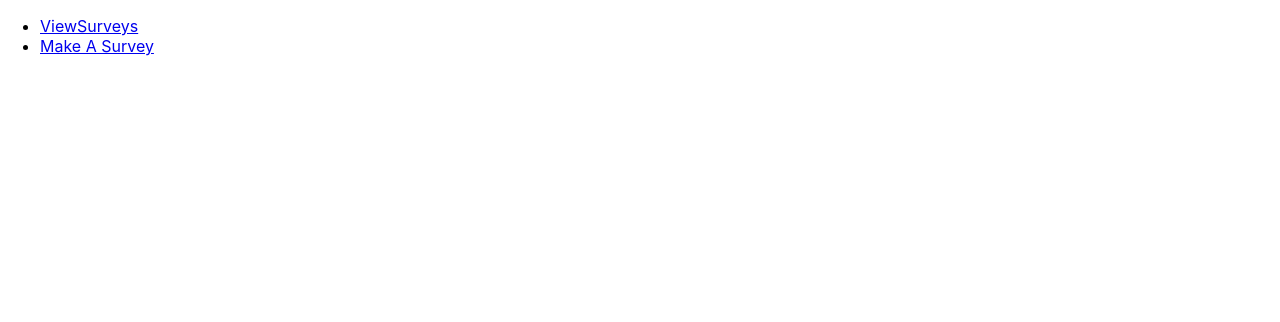
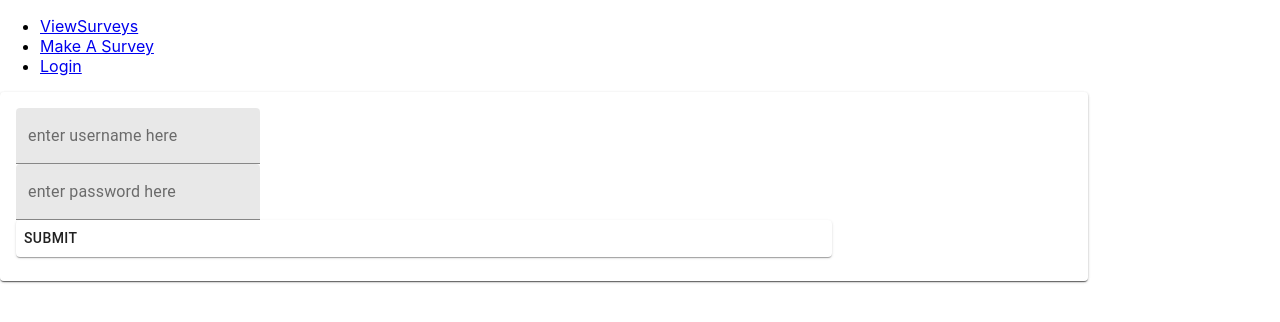
Before and after one commit to sTingley/SurveyMe, a React (Create React App) app in the folder frontend/: page /Login in a window 1280 px wide. Shown: the top 322 px of the page. Built offline with nearby package versions, Linux system fonts and the light colour scheme.

Commit message:
i made a login page

```diff
--- a/frontend/src/App.js
+++ b/frontend/src/App.js
@@ -7,6 +7,7 @@ import {
 } from "react-router-dom";
 import SurveyDashboard from './components/SurveyDashboard';
 import MakeASurvey from './components/MakeASurvey';
+import Login from './components/Login';
 
 
 
@@ -35,6 +36,9 @@ export default function App() {
             <li>
               <Link to="/MakeASurvey">Make A Survey</Link>
             </li>
+            <li>
+                <Link to="/Login">Login</Link>
+            </li>
           </ul>
         </nav>
 
@@ -50,6 +54,11 @@ export default function App() {
             <MakeASurvey/>
           </Route>
         </Switch>
+        <Switch>
+          <Route path='/Login'>
+            <Login/>
+          </Route>
+        </Switch>
       </div>
     </Router>
   );
--- /dev/null
+++ b/frontend/src/components/Login.js
@@ -0,0 +1,50 @@
+import React, { useState } from 'react';
+import  { TextField } from '@material-ui/core';
+import Card from '@material-ui/core/Card';
+import CardAction from '@material-ui/core/Card';
+import CardContent from '@material-ui/core/CardContent';
+import Button from '@material-ui/core/Button';
+import Paper from '@material-ui/core/Paper'
+
+export default function Login(props) {
+    const [username, setUsername] = useState('');
+    const [password, setPassword] = useState('');
+
+
+    const handleChange = (e) => {
+        if(e.target.id==='password')
+            setPassword(e.target.value);
+        if(e.target.id==='username')
+            setUsername(e.target.value);
+    }
+
+    return (
+        <Paper style={{width: '85%'}}>
+            <Card>
+                <CardContent style={{width: '75%'}}>
+                    <TextField
+                        value={username}
+                        key={'username'}
+                        onChange={handleChange}
+                        id={'username'}
+                        label='enter username here'
+                        variant='filled'
+                    /><br></br>
+                    <TextField
+                        value={password}
+                        key={'password'}
+                        onChange={handleChange}
+                        id={'password'}
+                        label='enter password here'
+                        variant='filled'
+                        type='password'
+                    />
+                    <CardAction>
+                        <Button
+                        onClick={()=>console.log(`username: ${username} password ${password}`)}
+                        >Submit</Button>
+                    </CardAction>
+                </CardContent>
+            </Card>
+        </Paper>)
+}
--- a/frontend/src/components/SurveyDashboard.js
+++ b/frontend/src/components/SurveyDashboard.js
@@ -20,7 +20,7 @@ export default function SurveyDashboard() {
   },[])
       return(
         <Paper style={{width:'75%'}} elevation={3}>
-        {loading ? <p> loading.. </p> : <div>{surveyArray.map((s)=><ViewSurvey survey={s}/>)}</div>}
+        {loading ? <p> loading... </p> : <div>{surveyArray.map((s)=><ViewSurvey survey={s}/>)}</div>}
         </Paper>
       )
 }
--- a/frontend/src/components/questions/MultipleChoice.js
+++ b/frontend/src/components/questions/MultipleChoice.js
@@ -41,7 +41,7 @@ export default function MultipleChoice(props) {
 
 
   const removeResponse = (response_id) => {
-    setResponses(responses.filter(r =>  r.id != response_id))
+    setResponses(responses.filter(r => r.id != response_id))
     props.removeResponse(response_id, props.question_id)
   }
   const handleQChange = (e) => {
@@ -68,7 +68,7 @@ export default function MultipleChoice(props) {
           label="Enter Response Here..."
           variant="standard" />
 
-         <input type="button" value="-"  onClick={() => removeResponse(new_response_id)} />
+        <input type="button" value="-" onClick={() => removeResponse(new_response_id)} />
         <br></br>
       </div>
     ))
```
Also changed, not shown: frontend/src/components/ViewSurvey.js (+9 -9 lines), frontend/src/components/questions/ShortAnswer.js (+5 -5 lines), 2 other files (tests, documents, lock files or other folders). Lines whose indentation alone changed are shown as unchanged.
